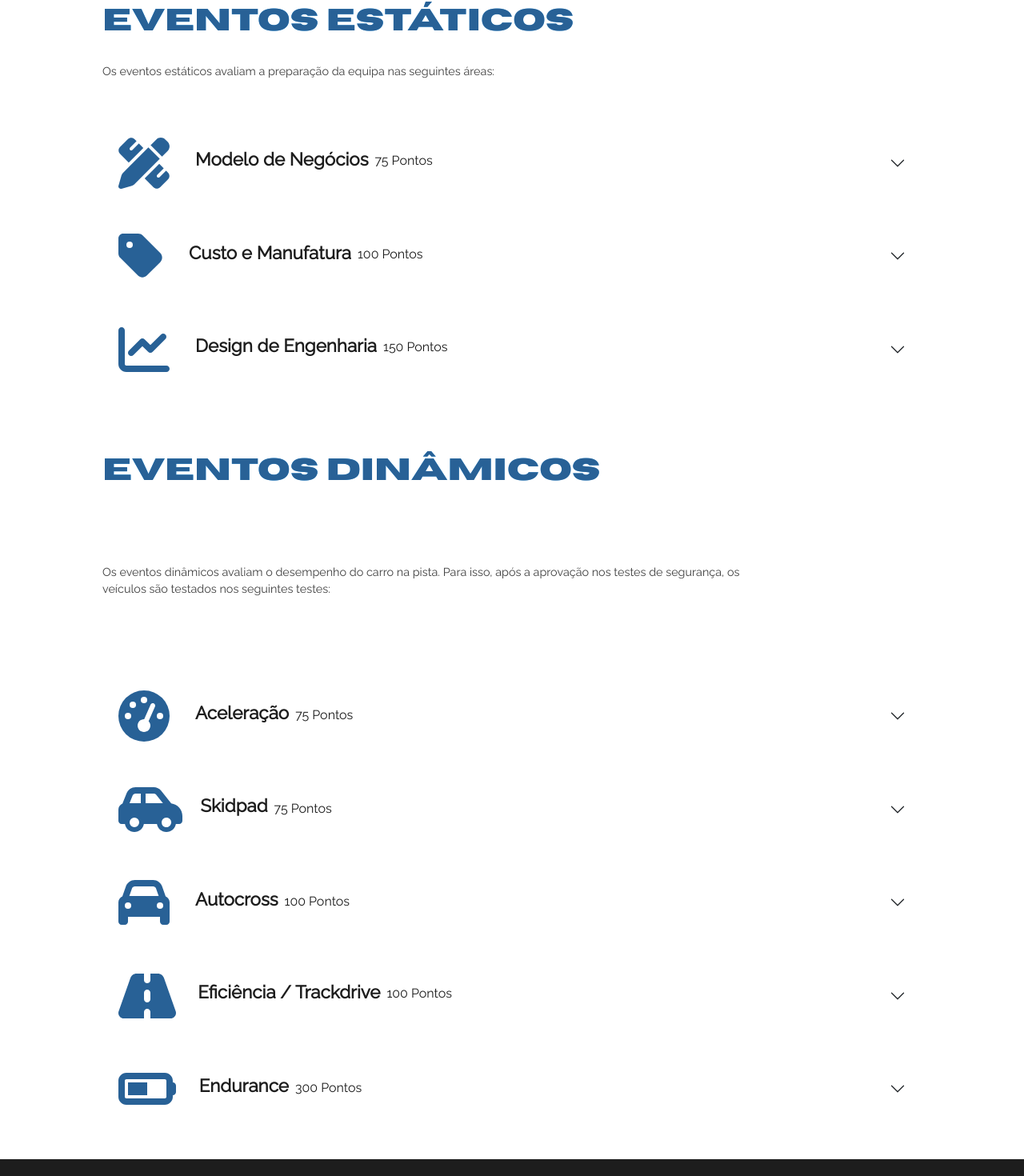
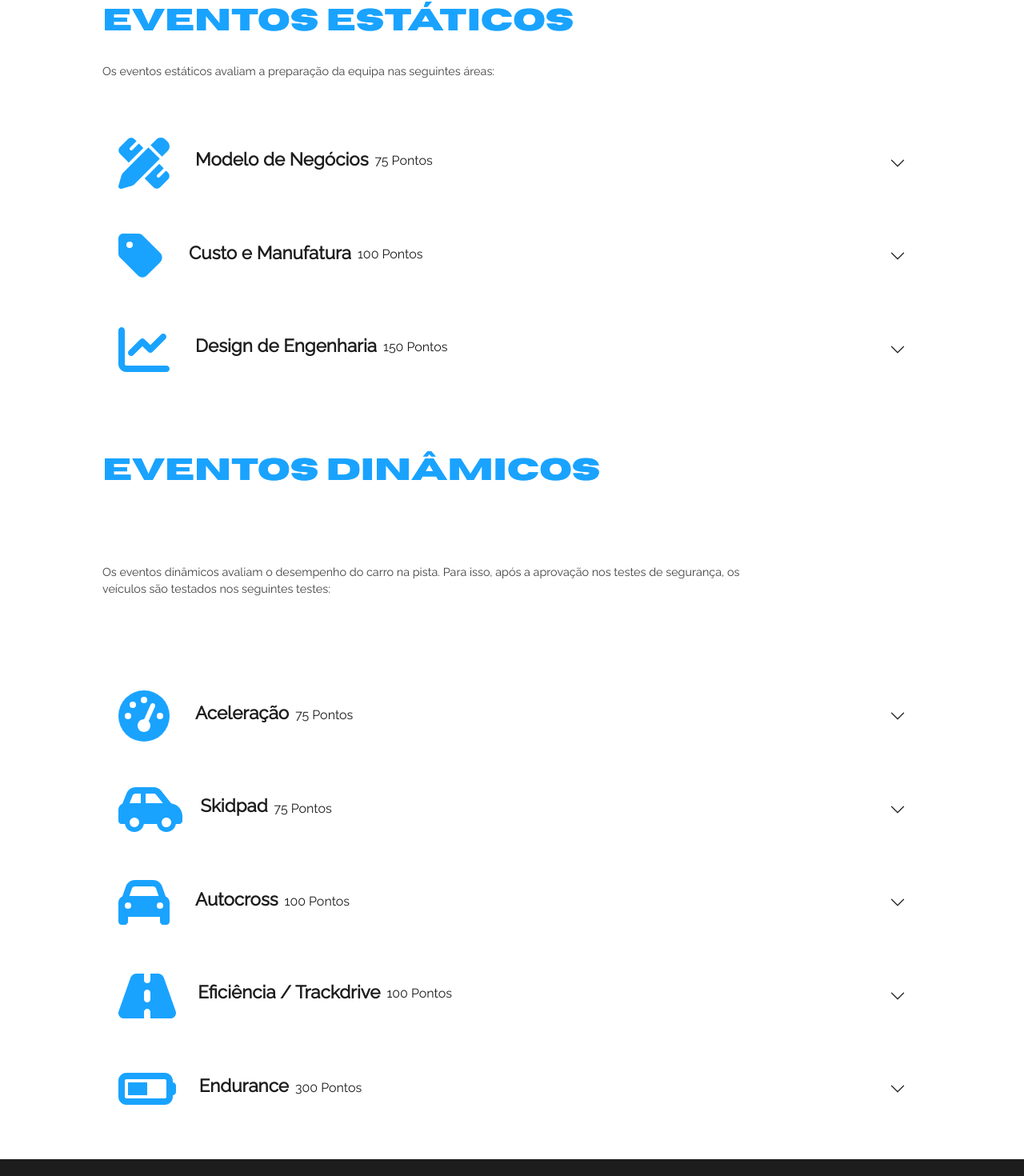
Before and after one commit to JaimeFerreira2002/NFS-site, a React (Create React App) app: page /about in a window 1280 px wide. Shown: the part 1568-3038 px from the top of the page at 80% size. Built offline with nearby package versions, Linux system fonts and the light colour scheme; no server answers.

Commit message:
changed colors

```diff
--- a/src/pages/AboutUsPage/AboutUsPage.js
+++ b/src/pages/AboutUsPage/AboutUsPage.js
@@ -32,7 +32,7 @@ const AboutUsPage = () => {
       autoplay: 0,
     },
   };
-
+var iconColor="#19a3ff"
   return (
     <div className="page-about">
       <PageHeader
@@ -94,7 +94,7 @@ const AboutUsPage = () => {
                 <FontAwesomeIcon
                   icon={faPenRuler}
                   size="4x"
-                  color="#286196"
+                  color={iconColor}
                   style={{ paddingRight: "2rem" }}
                 />
 
@@ -114,7 +114,7 @@ const AboutUsPage = () => {
                 <FontAwesomeIcon
                   icon={faTag}
                   size="4x"
-                  color="#286196"
+                  color={iconColor}
                   style={{ paddingRight: "2rem" }}
                 />
                 <span style={{ display: "flex" }}>
@@ -133,7 +133,7 @@ const AboutUsPage = () => {
                 <FontAwesomeIcon
                   icon={faChartLine}
                   size="4x"
-                  color="#286196"
+                  color={iconColor}
                   style={{ paddingRight: " 2rem" }}
                 />
                 <span style={{ display: "flex" }}>
@@ -164,7 +164,7 @@ const AboutUsPage = () => {
                 <FontAwesomeIcon
                   icon={faGaugeHigh}
                   size="4x"
-                  color="#286196"
+                  color={iconColor}
                   style={{ paddingRight: "2rem" }}
                 />
                 <span style={{ display: "flex" }}>
@@ -183,7 +183,7 @@ const AboutUsPage = () => {
                 <FontAwesomeIcon
                   icon={faCarSide}
                   size="4x"
-                  color="#286196"
+                  color={iconColor}
                   style={{ paddingRight: "1.4rem" }}
                 />
                 <span style={{ display: "flex" }}>
@@ -202,7 +202,7 @@ const AboutUsPage = () => {
                 <FontAwesomeIcon
                   icon={faCar}
                   size="4x"
-                  color="#286196"
+                  color={iconColor}
                   style={{ paddingRight: "2rem" }}
                 />
                 <span style={{ display: "flex" }}>
@@ -221,7 +221,7 @@ const AboutUsPage = () => {
                 <FontAwesomeIcon
                   icon={faRoad}
                   size="4x"
-                  color="#286196"
+                  color={iconColor}
                   style={{ paddingRight: "1.7rem" }}
                 />
 
@@ -241,7 +241,7 @@ const AboutUsPage = () => {
                 <FontAwesomeIcon
                   icon={faBatteryHalf}
                   size="4x"
-                  color="#286196"
+                  color={iconColor}
                   style={{ paddingRight: "1.8rem" }}
                 />
                 <span style={{ display: "flex" }}>
--- a/src/pages/AboutUsPage/style.css
+++ b/src/pages/AboutUsPage/style.css
@@ -201,7 +201,7 @@ body {
 
 .events h2 {
   text-align: left;
-  color: #286196;
+  color: #19a3ff;
 }
 
 
--- a/src/pages/FSFenixEvoPage/index.js
+++ b/src/pages/FSFenixEvoPage/index.js
@@ -43,7 +43,7 @@ const image5 = "https://firebasestorage.googleapis.com/v0/b/novaformulastudent.a
 const imageArray = [image0, image1, image2, image5, image3, image4];
 
 const colorGradient = {
-  backgroundImage: "linear-gradient(to right, #1966ff, #70a0ff)",
+  backgroundImage: "linear-gradient(to right, #286196, #70a0ff)",
 };
 
 //logos
--- a/src/pages/FSFenixEvoPage/style.css
+++ b/src/pages/FSFenixEvoPage/style.css
@@ -18,7 +18,7 @@
   font-family: "Horizon";
   font-size: 2em;
   font-weight: normal;
-  background-image: linear-gradient(to right, #1966ff, #ffffff);
+  background-image: linear-gradient(to right, #286196, #ffffff);
   background-size: 90%;
   background-clip: text;
   color: transparent;
@@ -57,7 +57,7 @@
   font-family: "Horizon";
   font-size: 2.6em;
   font-weight: normal;
-  background-image: linear-gradient(to right, #1966ff, #70a0ff);
+  background-image: linear-gradient(to right, #286196, #70a0ff);
   background-size: 100%;
   background-clip: text;
   color: transparent;
```
